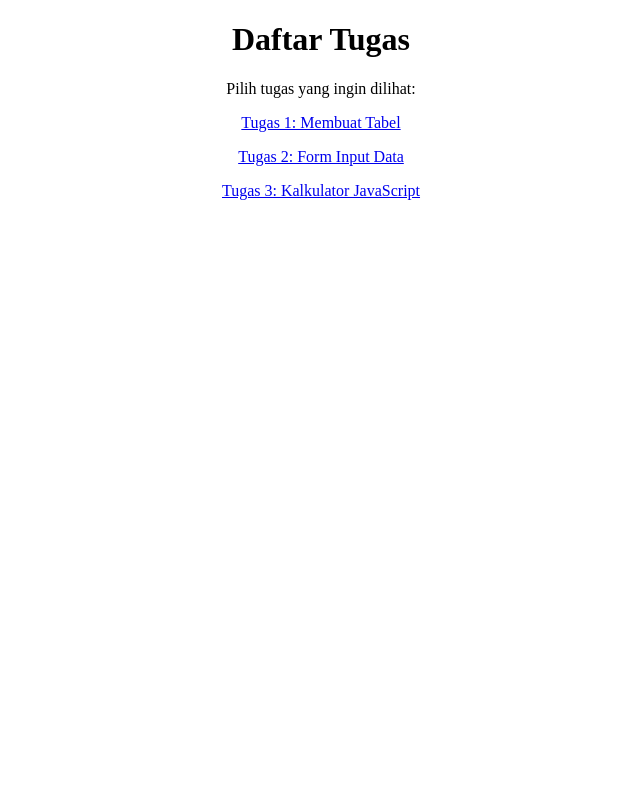
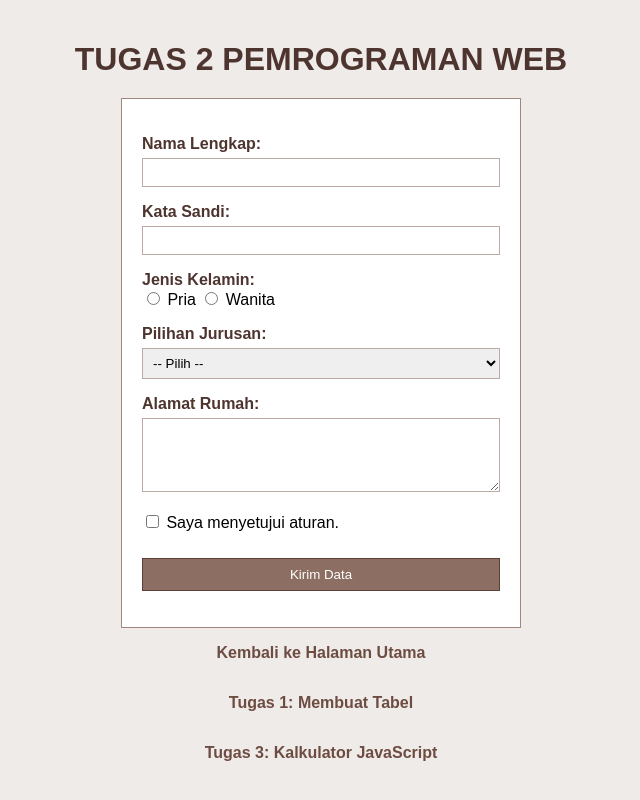
Before and after one commit to MOONOLIFE/Tugas-Pemrograman-Web, a plain HTML site: page tugas2.html in a window 1280 px wide. Shown: the whole page, without its empty margins (319-959 px from the left). Drawn offline with Linux system fonts and the light colour scheme.

Commit message:
Update tugas2.html to include input form

```diff
--- a/tugas2.html
+++ b/tugas2.html
@@ -1,28 +1,71 @@
-
 <!DOCTYPE html>
 <html lang="id">
 <head>
     <meta charset="UTF-8">
-    <title>WEBSITE TUGAS PEMROGRAMAN Web</title>
+    <title>Tugas Membuat Form Data Diri</title>
+
+    <link rel="stylesheet" href="form.css">
     <style>
-        body{
-            text-align: center;
+     .balik {
+           font-family: Arial, sans-serif;
+           text-align: center;
+
         }
-
     </style>
+</head>
 <body>
 
-    <h1>Daftar Tugas</h1>
-    <p>Pilih tugas yang ingin dilihat:</p>
-     <p>
-        <a href="tugas1.html">Tugas 1: Membuat Tabel</data></a>
+    <h1 class="judul-tengah">TUGAS 2 PEMROGRAMAN WEB</h1>
+
+    <div class="kotak-form">
+       <form action="sukses.html" method="GET">
+
+            <p>
+                <label>Nama Lengkap:</label><br>
+                <input type="text" name="nama" class="input-teks">
+            </p>
+
+            <p>
+                <label>Kata Sandi:</label><br>
+                <input type="password" name="sandi" class="input-teks">
+            </p>
+
+            <p>
+                <label>Jenis Kelamin:</label><br>
+                <input type="radio" id="pria" name="gender" value="Pria"> Pria
+                <input type="radio" id="wanita" name="gender" value="Wanita"> Wanita
+            </p>
+
+            <p>
+                <label>Pilihan Jurusan:</label><br>
+                <select name="jurusan" class="input-teks">
+                    <option value="">-- Pilih --</option>
+                    <option value="TI">Teknologi Informasi</option>
+                    <option value="ILKOM">Ilmu Komputer</option>
+                </select>
+            </p>
+
+            <p>
+                <label>Alamat Rumah:</label><br>
+                <textarea name="alamat" rows="4" class="input-teks"></textarea>
+            </p>
+
+            <p>
+                <input type="checkbox" name="setuju"> Saya menyetujui aturan.
+            </p>
+
+            <p>
+                <input type="submit" value="Kirim Data" class="tombol-submit">
+            </p>
+
+        </form>
+    </div>
+    <p class="balik"><a href="index.html">Kembali ke  Halaman Utama</data></a></p>
+     <p class="balik">
+        <a href="tugas1.html">Tugas 1: Membuat Tabel</a>
     </p>
-    <p>
-        <a href="tugas2.html">Tugas 2: Form Input Data</data></a>
-    </p>
-    <p>
+    <p class="balik">
         <a href="tugas3.html">Tugas 3: Kalkulator JavaScript</a>
     </p>
-
 </body>
 </html>
```
